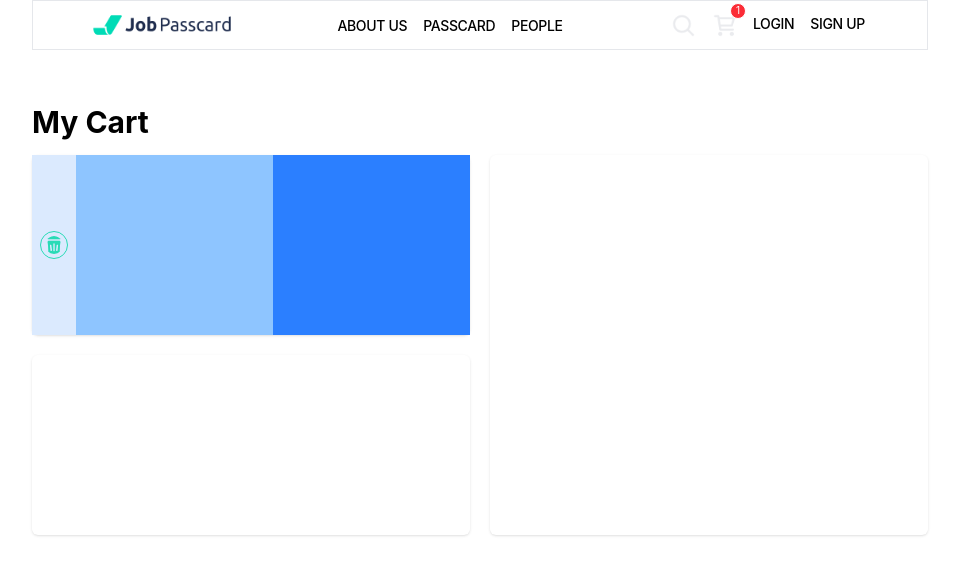
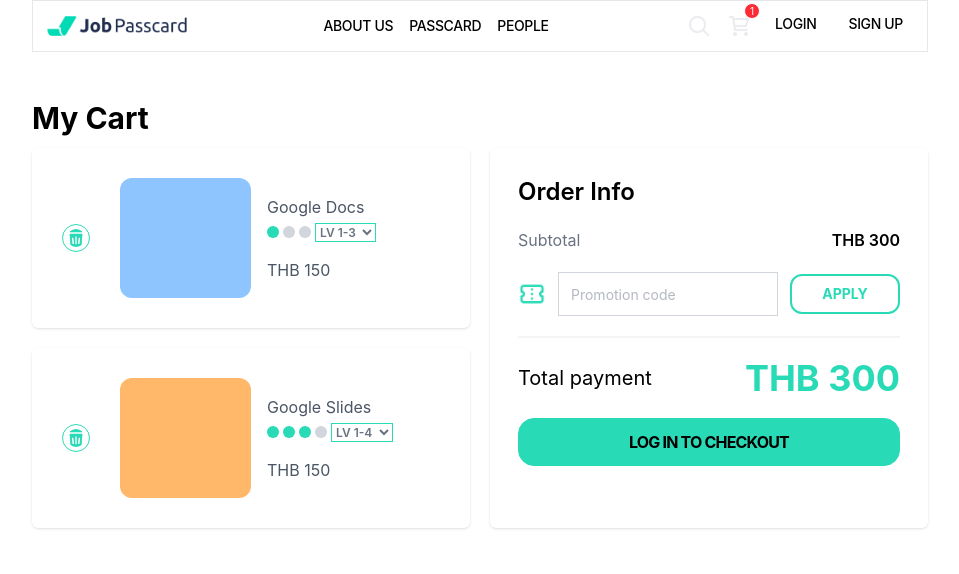
Before and after one commit to fiati3ewty/cc23-html-Mycart, a React (Vite) app: page / in a window 1280 px wide. Shown: the top 574 px of the page, without its empty margins (160-1119 px from the left). Built offline with nearby package versions, Linux system fonts and the light colour scheme.

Commit message:
Feat: add new My Cart and Order Info display

```diff
--- a/src/components/Mycart.jsx
+++ b/src/components/Mycart.jsx
@@ -1,29 +1,89 @@
 import React from 'react'
 import Tash from '../assets/tash.png'
+import Ticket from '../assets/ticket.png'
 
 function Mycart() {
   return (
-    <div class='container h-auto mx-auto max-w-4xl md:h-[50px] md:items-center mt-[50px]'>
-        <div class='text-[30px] font-bold mb-[10px]'>My Cart</div>
-        <div class='grid grid-cols-2 grid-rows-auto gap-[20px]'>
-            <div class='rounded-md h-[180px] shadow-sm flex'>
-                <div className="bg-blue-100 h-full w-[10vw] flex items-center justify-center">
+    <div class='container h-auto mx-auto max-w-4xl md:h-12 md:items-center mt-12'>
+        <div class='text-3xl font-bold mb-3'>My Cart</div>
+        <div class='grid grid-cols-2 grid-rows-auto gap-5'>
+
+{/* Google Docs             */}
+            <div class='rounded-md h-45 shadow-sm flex'>
+                <div className="h-full w-[20vw] flex items-center justify-center">
                     <img class='w-7 h-7 border border-[#28dbb6] rounded-full p-1' src={Tash} alt=""></img>
                 </div>
-                <div className="bg-blue-300 h-full w-[45vw]">
-
+                <div className="h-full w-[30vw] flex items-center">
+                    <div className="bg-blue-300 h-4/6 w-full border-none rounded-xl"></div>
                 </div>
-                <div className="bg-blue-500 h-full w-[45vw]">
-
+                <div className="h-full w-[50vw]">
+                    <div className="h-full flex flex-col justify-center gap-1 ml-4">
+                        <div class='text-gray-600'>Google Docs</div>
+                        <div className="flex items-center gap-1">
+                            <div class='w-3 h-3 bg-[#28dbb6] rounded-full'></div>
+                            <div class='w-3 h-3 bg-gray-300 rounded-full'></div>
+                            <div class='w-3 h-3 bg-gray-300 rounded-full'></div>
+                            <div>
+                                <select class='block w-full border border-[#28dbb6] text-gray-500 font-semibold text-xs'>
+                                    <option>LV 1-3</option>
+                                    <option>LV 2-3</option>
+                                    <option>LV 3-3</option>
+                                </select>
+                            </div>
+                        </div>
+                        <div class='mt-3 text-gray-600'>THB 150</div>
+                    </div>
                 </div>
             </div>
 
-            <div class='rounded-md shadow-sm row-span-2'>
-
+{/* Order info */}
+            <div class='rounded-md shadow-sm row-span-2 p-7 flex flex-col gap-5'>
+                <div className="w-full font-semibold text-2xl">Order Info</div>
+                <div className=" w-full flex justify-between">
+                    <div class='text-gray-500'>Subtotal</div>
+                    <div class='font-semibold'>THB 300</div>
+                </div>
+                <div className="w-full p0-20 flex items-center gap-3">
+                    <img class='w-7 h-7' src={Ticket} alt="" />
+                    <input class='h-11 w-55 text-sm text-gray-500 pl-3 border border-gray-300' placeholder='Promotion code' type="text" />
+                    <button class='w-30 text-[#28dbb6] text-sm font-bold rounded-xl border-2 border-[#28dbb6] py-2 active:bg-[#28dbb6] active:text-white'>APPLY</button>
+                </div>
+                <hr class='border border-gray-100' />
+                <div className="w-full flex justify-between items-center">
+                    <div class='text-xl'>Total payment</div>
+                    <div class='text-4xl text-[#28dbb6] font-bold trackin-tighter'>THB 300</div>
+                </div>
+                <button class='h-12 bg-[#28dbb6] border border-[#28dbb6] rounded-2xl font-bold tracking-tighter active:bg-white'>LOG IN TO CHECKOUT</button>
             </div>
 
-            <div class='rounded-md shadow-sm h-[180px]'>
-
+{/* Google Slides */}
+            <div class='rounded-md h-45 shadow-sm flex'>
+                <div className="h-full w-[20vw] flex items-center justify-center">
+                    <img class='w-7 h-7 border border-[#28dbb6] rounded-full p-1' src={Tash} alt=""></img>
+                </div>
+                <div className="h-full w-[30vw] flex items-center">
+                    <div className="bg-orange-300 h-4/6 w-full border-none rounded-xl"></div>
+                </div>
+                <div className="h-full w-[50vw]">
+                    <div className="h-full flex flex-col justify-center gap-1 ml-4">
+                        <div class='text-gray-600'>Google Slides</div>
+                        <div className="flex items-center gap-1">
+                            <div class='w-3 h-3 bg-[#28dbb6] rounded-full'></div>
+                            <div class='w-3 h-3 bg-[#28dbb6] rounded-full'></div>
+                            <div class='w-3 h-3 bg-[#28dbb6] rounded-full'></div>
+                            <div class='w-3 h-3 bg-gray-300 rounded-full'></div>
+                            <div>
+                                <select class='block w-full border border-[#28dbb6] text-gray-500 font-semibold text-xs'>
+                                    <option>LV 1-4</option>
+                                    <option>LV 2-4</option>
+                                    <option>LV 3-4</option>
+                                    <option>LV 4-4</option>
+                                </select>
+                            </div>
+                        </div>
+                        <div class='mt-3 text-gray-600'>THB 150</div>
+                    </div>
+                </div>
             </div>
         </div>
     </div>
--- a/src/components/Navbar.jsx
+++ b/src/components/Navbar.jsx
@@ -6,28 +6,28 @@
 function Navbar() {
   return (
     <nav>
-        <div class='container border border-gray-200 h-auto mx-auto max-w-4xl p-2 flex md:flex-row md:justify-around md:h-[50px] md:items-center text-[14px]'>
+        <div class='container border border-gray-200 h-13 mx-auto max-w-4xl p-2 flex flex-row justify-between items-center text-sm'>
             <div>
                 <a href="#">
-                    <img class='w-[150px]' src={Logo} alt="" />
+                    <img class='w-38' src={Logo} alt="" />
                 </a>
             </div>
 
             <ul class='flex font-medium tracking-tight'>
-                <li class='md:mx-2'><a href="#">ABOUT US</a></li>
-                <li class='md:mx-2'><a href="#">PASSCARD</a></li>
-                <li class='md:mx-2'><a href="#">PEOPLE</a></li>
+                <li class='mx-2'><a href="#">ABOUT US</a></li>
+                <li class='mx-2'><a href="#">PASSCARD</a></li>
+                <li class='mx-2'><a href="#">PEOPLE</a></li>
             </ul>
 
             <ul class='flex'>
-                <li class='md:mx-2'><a href="#"><img class='w-[25px]' src={Search} alt="" /></a></li>
-                <div class='relative md:h-[5px]'>
-                        <li class=' md:mx-2'><a href="#"><img class='w-[25px]' src={Cart} alt="" /></a></li>
+                <li class='mx-2'><a href="#"><img class='w-6' src={Search} alt="" /></a></li>
+                <div class='relative h-1'>
+                        <li class=' mx-2'><a href="#"><img class='w-6' src={Cart} alt="" /></a></li>
                         <div class='absolute text-[10px] text-white bg-red-500 h-4 w-4 border-red border rounded-full flex items-center justify-center -bottom-px -right-px'>1</div>
                 </div>
                 <div class='flex flex-row font-medium tracking-tight'>
-                    <li class='md:mx-2'><a href="#">LOGIN</a></li>
-                    <li class='md:mx-2'><a href="#">SIGN UP</a></li>
+                    <li class='mx-4'><a href="#">LOGIN</a></li>
+                    <li class='mx-4'><a href="#">SIGN UP</a></li>
                 </div>
             </ul>
         </div>
```
Also changed, not shown: src/assets/ticket.png (added).
